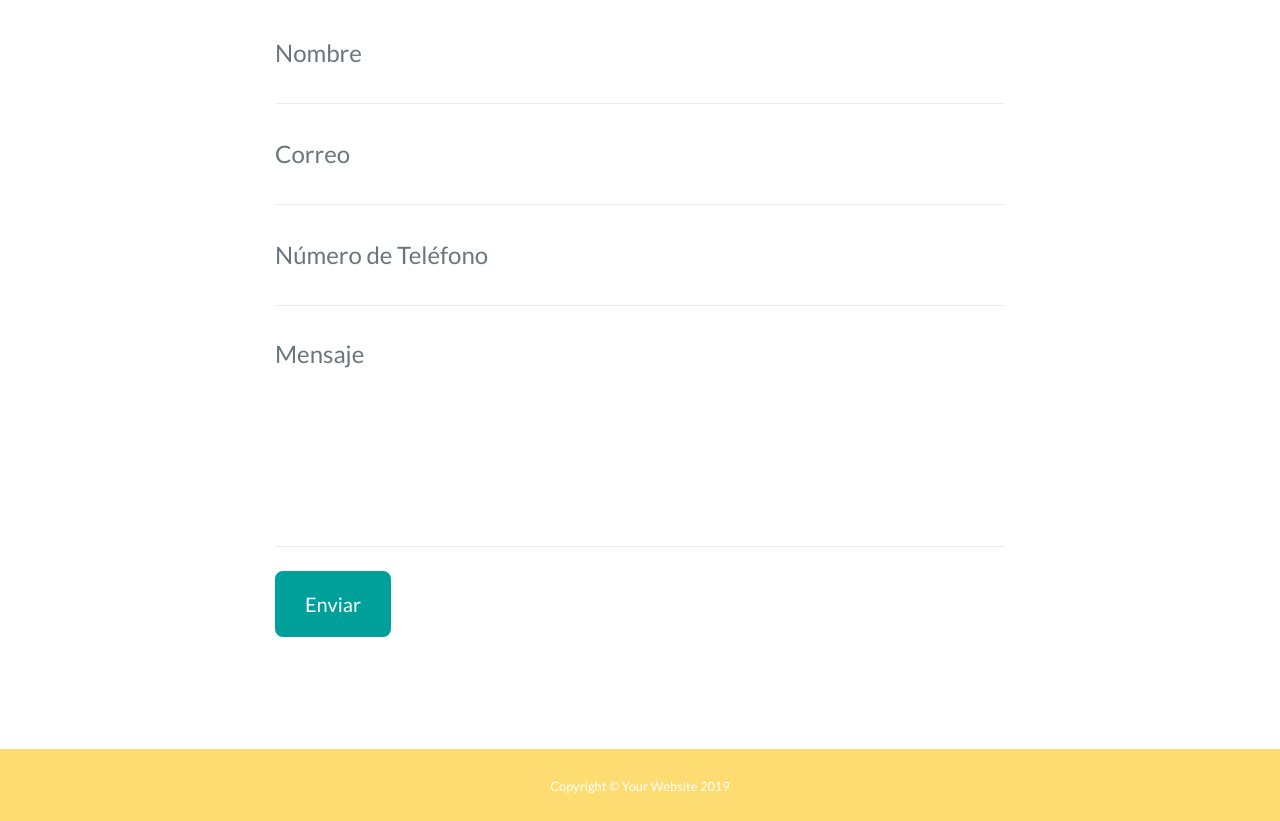
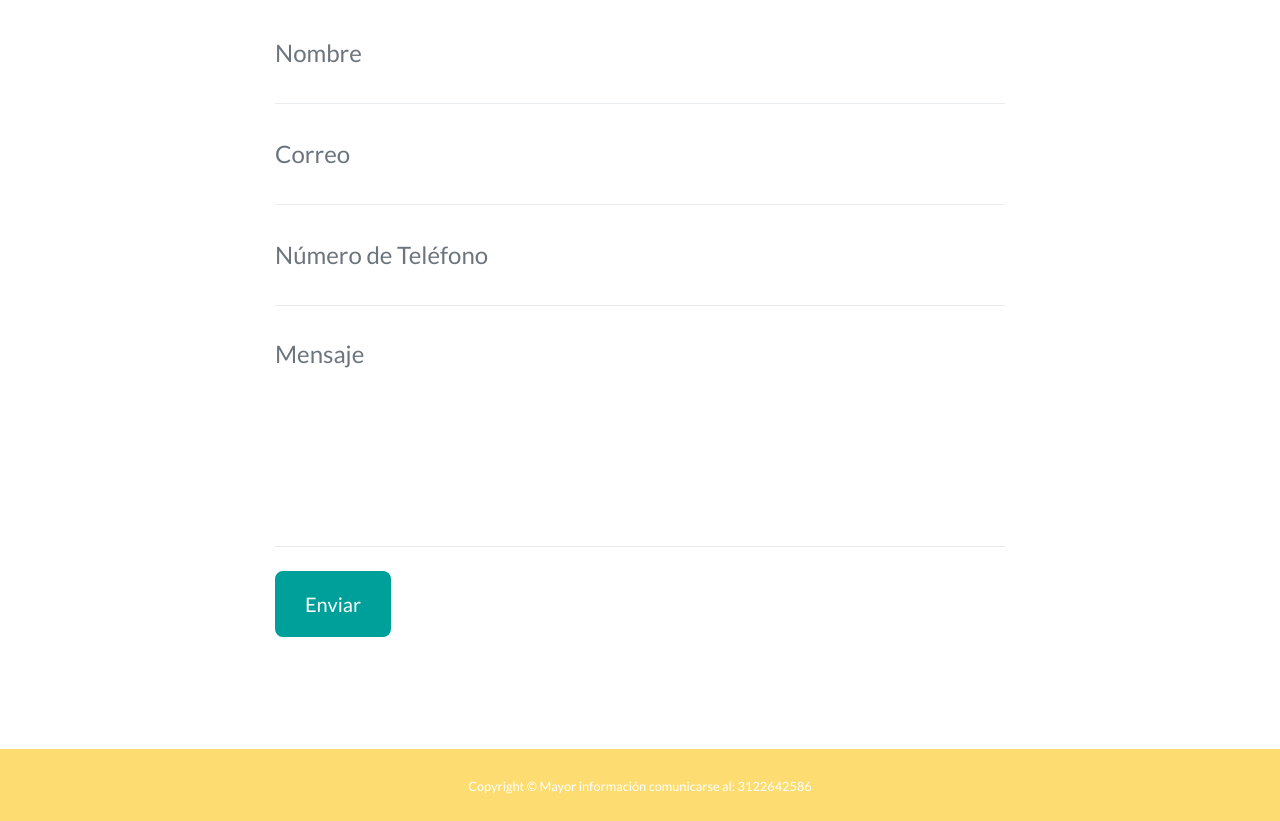
Before and after one commit to laurachanci/PortafolioLaura-, a website with bundled scripts: page index.html in a window 1280 px wide. Shown: the part 2263-3084 px from the top of the page. Built offline with nearby package versions, Linux system fonts and the light colour scheme.

Commit message:
se corrige footer  en español

```diff
--- a/index.html
+++ b/index.html
@@ -269,7 +269,7 @@
   <!-- Copyright Section -->
   <section class="copyright py-4 text-center text-white">
     <div class="container">
-      <small>Copyright &copy; Your Website 2019</small>
+      <small>Copyright &copy; Mayor información comunicarse al: 3122642586</small>
     </div>
   </section>
 
```
